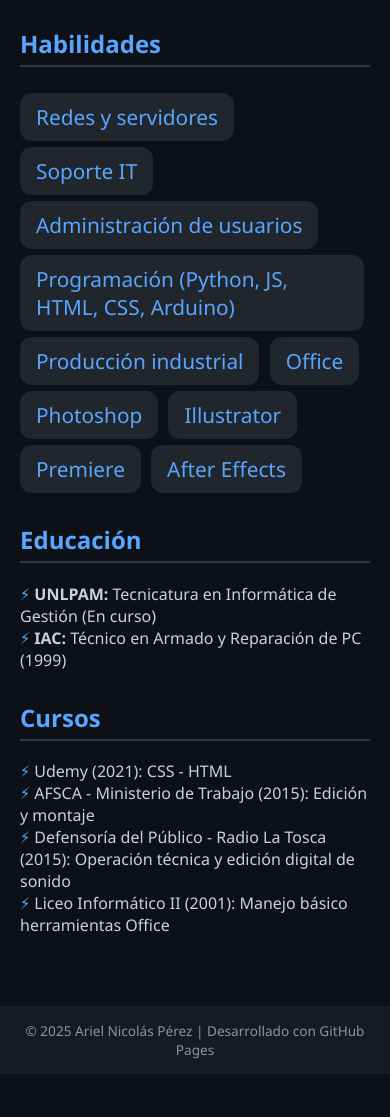
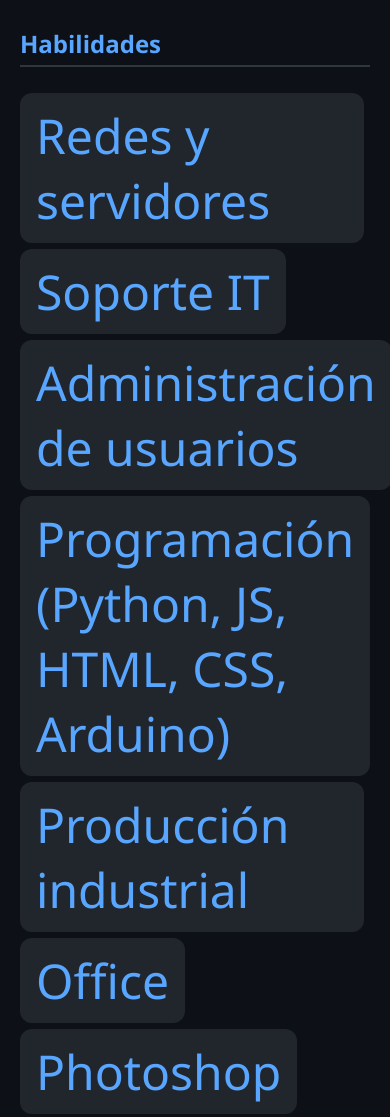
Before and after one commit to NicolasRasse/CV, a plain HTML site: page index.html in a window 390 px wide. Shown: the part 954-2071 px from the top of the page. Before the commit the page ends 2028 px from the top, so only its background shows below. Drawn offline with Linux system fonts and the light colour scheme.

Commit message:
Update index.html

```diff
--- a/index.html
+++ b/index.html
@@ -62,7 +62,7 @@
     /* Ajuste especial para pantallas chicas */
     @media (max-width: 600px) {
       .badge {
-        font-size: 1.3em;  /* agranda aún más el texto */
+        font-size: 3em;  /* agranda aún más el texto */
         padding: 10px 16px; /* más espacio */
       }
     }
```
